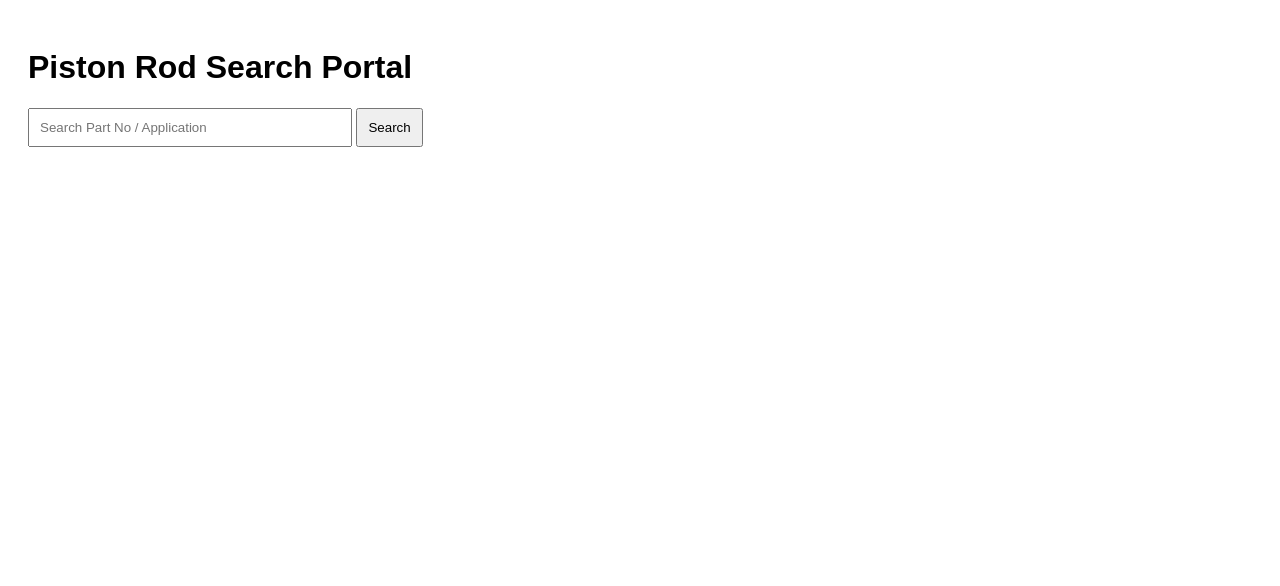
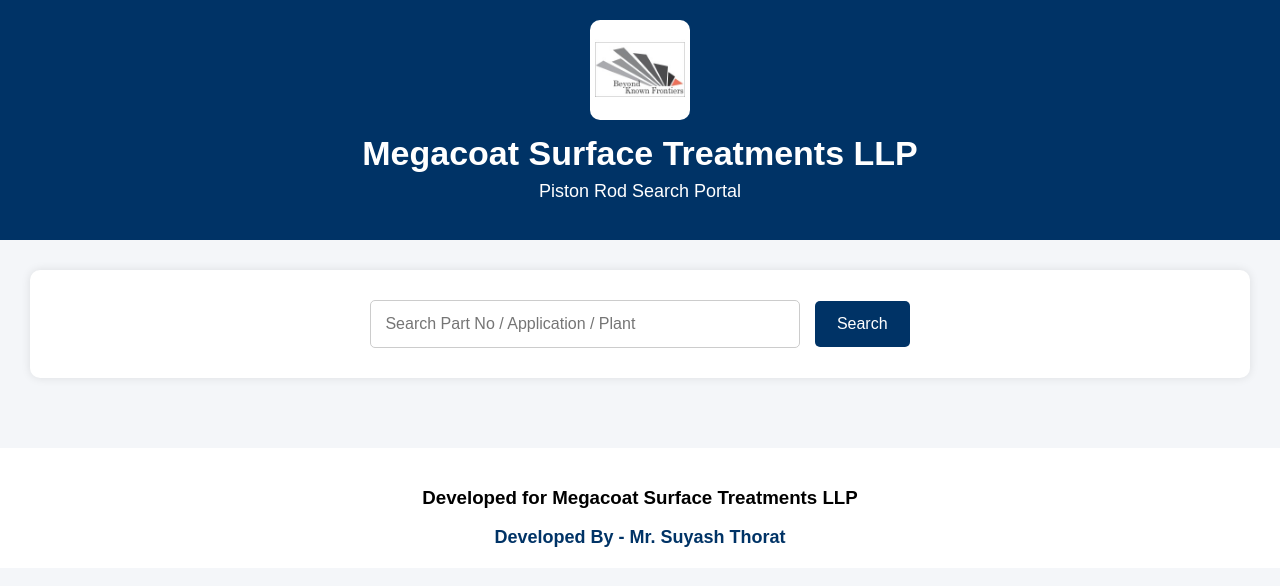
Before and after one commit to qualitymegacoat-eng/pistonrodportal, a Flask app: page / in a window 1280 px wide. Shown: the top 586 px of the page. Run offline with Flask 3, Linux system fonts and the light colour scheme; parts of the project's set-up code (start-up, migrations or seed data) failed here and were passed over.

Commit message:
updated portal design

```diff
--- a/templates/index.html
+++ b/templates/index.html
@@ -3,38 +3,117 @@
 
 <head>
 
-<title>Piston Rod Portal</title>
+    <title>Megacoat Piston Rod Portal</title>
 
     <style>
 
-body{
-font-family: Arial;
-padding:20px;
+        body {
+            font-family: Arial, sans-serif;
+            margin: 0;
+            background-color: #f4f6f9;
         }
 
-input{
-padding:10px;
-width:300px;
+        .header {
+            background-color: #003366;
+            color: white;
+            padding: 20px;
+            text-align: center;
         }
 
-button{
-padding:10px;
+        .header img {
+            width: 90px;
+            height: 90px;
+            background: white;
+            border-radius: 10px;
+            padding: 5px;
+            margin-bottom: 10px;
         }
 
-table{
-border-collapse: collapse;
-width:100%;
-margin-top:20px;
+        .header h1 {
+            margin: 0;
+            font-size: 34px;
         }
 
-table, th, td{
-border:1px solid black;
-padding:8px;
-font-size:14px;
+        .header p {
+            margin-top: 8px;
+            font-size: 18px;
         }
 
-th{
-background:#ddd;
+        .container {
+            padding: 30px;
+        }
+
+        .search-box {
+            background: white;
+            padding: 30px;
+            border-radius: 10px;
+            box-shadow: 0px 0px 10px rgba(0,0,0,0.1);
+            margin-bottom: 20px;
+            text-align: center;
+        }
+
+        input {
+            width: 400px;
+            padding: 14px;
+            border: 1px solid #ccc;
+            border-radius: 5px;
+            font-size: 16px;
+        }
+
+        button {
+            padding: 14px 22px;
+            background-color: #003366;
+            color: white;
+            border: none;
+            border-radius: 5px;
+            font-size: 16px;
+            cursor: pointer;
+            margin-left: 10px;
+        }
+
+        button:hover {
+            background-color: #0055aa;
+        }
+
+        table {
+            border-collapse: collapse;
+            width: 100%;
+            background: white;
+            box-shadow: 0px 0px 10px rgba(0,0,0,0.1);
+        }
+
+        table, th, td {
+            border: 1px solid #ddd;
+        }
+
+        th {
+            background-color: #003366;
+            color: white;
+            padding: 12px;
+            font-size: 14px;
+        }
+
+        td {
+            padding: 10px;
+            font-size: 13px;
+            text-align: center;
+        }
+
+        tr:nth-child(even) {
+            background-color: #f2f2f2;
+        }
+
+        .footer {
+            text-align: center;
+            padding: 20px;
+            margin-top: 20px;
+            background: white;
+        }
+
+        .developer-name {
+            color: #003366;
+            font-size: 18px;
+            font-weight: bold;
         }
 
     </style>
@@ -43,22 +122,38 @@ background:#ddd;
 
 <body>
 
-<h1>Piston Rod Search Portal</h1>
+    <div class="header">
+
+        <img src="{{ url_for('static', filename='logo.png') }}" alt="Company Logo">
+
+        <h1>Megacoat Surface Treatments LLP</h1>
+
+        <p>Piston Rod Search Portal</p>
+
+    </div>
+
+    <div class="container">
+
+        <div class="search-box">
 
             <form method="POST">
 
-<input type="text" name="search" placeholder="Search Part No / Application">
+                <input type="text"
+                       name="search"
+                       placeholder="Search Part No / Application / Plant"
+                       required>
 
                 <button type="submit">Search</button>
 
             </form>
 
-<table>
+        </div>
 
         {% if results %}
 
+        <table>
+
             <tr>
-
                 <th>Sr No</th>
                 <th>Part No</th>
                 <th>Rev Date</th>
@@ -71,13 +166,11 @@ background:#ddd;
                 <th>Piston End</th>
                 <th>Plant</th>
                 <th>Identification</th>
-
             </tr>
 
             {% for row in results %}
 
             <tr>
-
                 <td>{{ row[0] }}</td>
                 <td>{{ row[1] }}</td>
                 <td>{{ row[2] }}</td>
@@ -90,14 +183,25 @@ background:#ddd;
                 <td>{{ row[9] }}</td>
                 <td>{{ row[10] }}</td>
                 <td>{{ row[11] }}</td>
-
             </tr>
 
             {% endfor %}
 
+        </table>
+
         {% endif %}
 
-</table>
+    </div>
+
+    <div class="footer">
+
+        <h3>Developed for Megacoat Surface Treatments LLP</h3>
+
+        <div class="developer-name">
+            Developed By - Mr. Suyash Thorat
+        </div>
+
+    </div>
 
 </body>
 
```
Also changed, not shown: static/logo.png (added). Lines whose indentation alone changed are shown as unchanged.
